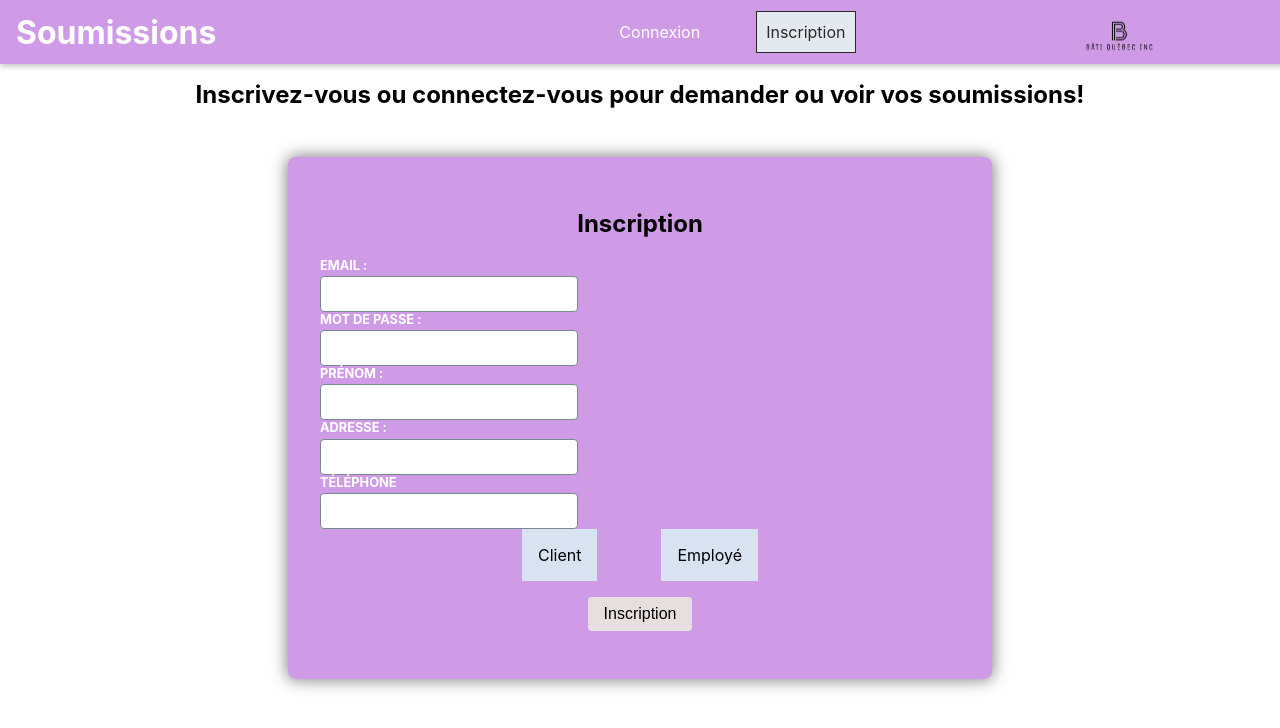
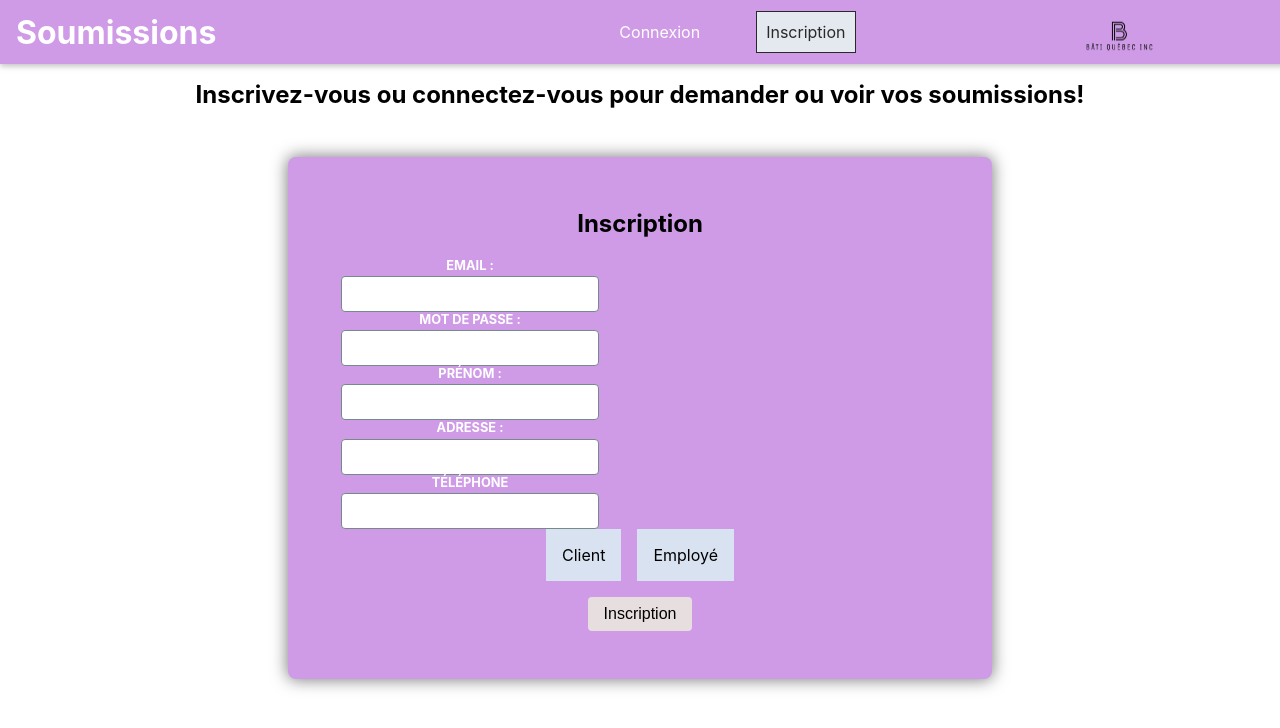
Before and after one commit to MyriamAssam/app-soumission, a React (Create React App) app in the folder Frontend/: page /register in a window 1280 px wide. Shown: the top 728 px of the page. Built offline with nearby package versions, Linux system fonts and the light colour scheme.

Commit message:
arranger css

```diff
--- a/Frontend/src/components/inscription/Inscription.css
+++ b/Frontend/src/components/inscription/Inscription.css
@@ -3,7 +3,7 @@ form {
   max-width: 40rem;
   margin: 3rem auto;
   padding: 2rem;
-  background: rgb(15, 180, 158);
+  background: rgb(207, 155, 231);
   border-radius: 8px;
   box-shadow: 0 0 16px 1px rgba(0, 0, 0, 0.5);
   align-items: center;
@@ -74,11 +74,10 @@ fieldset {
 }
 
 .typeCompte {
-  position: relative;
   display: flex;
   justify-content: center;
-  gap: 4em;
-  padding-top: 0em;
+  gap: 1rem;
+  width: 100%;
 }
 
 .typeCompte a {
@@ -94,16 +93,23 @@ fieldset {
   padding: 0.5rem 0;
 }
 
+.controles {
+  display: flex;
+  flex-direction: column;
+  align-items: center;
+  width: 100%;
+  max-width: 300px;
+}
+
 .controles-error p {
   margin: 0;
 }
 
 .controles-row {
   display: flex;
-  flex-wrap: wrap;
-  justify-content: flex-start;
-  gap: 1rem;
+  flex-direction: column;
   align-items: center;
+  width: 100%;
 }
 
 .form-actions {
--- a/Frontend/src/components/login/Login.css
+++ b/Frontend/src/components/login/Login.css
@@ -18,6 +18,14 @@ fieldset {
   margin-bottom: 0;
   padding-right: 1rem;
   align-items: center;
+}
+
+.controles {
+  display: flex;
+  flex-direction: column;
+  align-items: center;
+  width: 100%;
+  max-width: 300px;
 }
 
 .controles label {
@@ -85,11 +93,10 @@ fieldset {
 }
 
 .typeCompte {
-  position: relative;
   display: flex;
   justify-content: center;
-  gap: 4em;
-  padding-top: 0em;
+  gap: 1rem;
+  width: 100%;
 }
 
 .typeCompte a {
@@ -100,10 +107,9 @@ fieldset {
 
 .controles-row {
   display: flex;
-  flex-wrap: wrap;
-  justify-content: flex-start;
-  gap: 1rem;
+  flex-direction: column;
   align-items: center;
+  width: 100%;
 }
 
 .form-actions {
```
